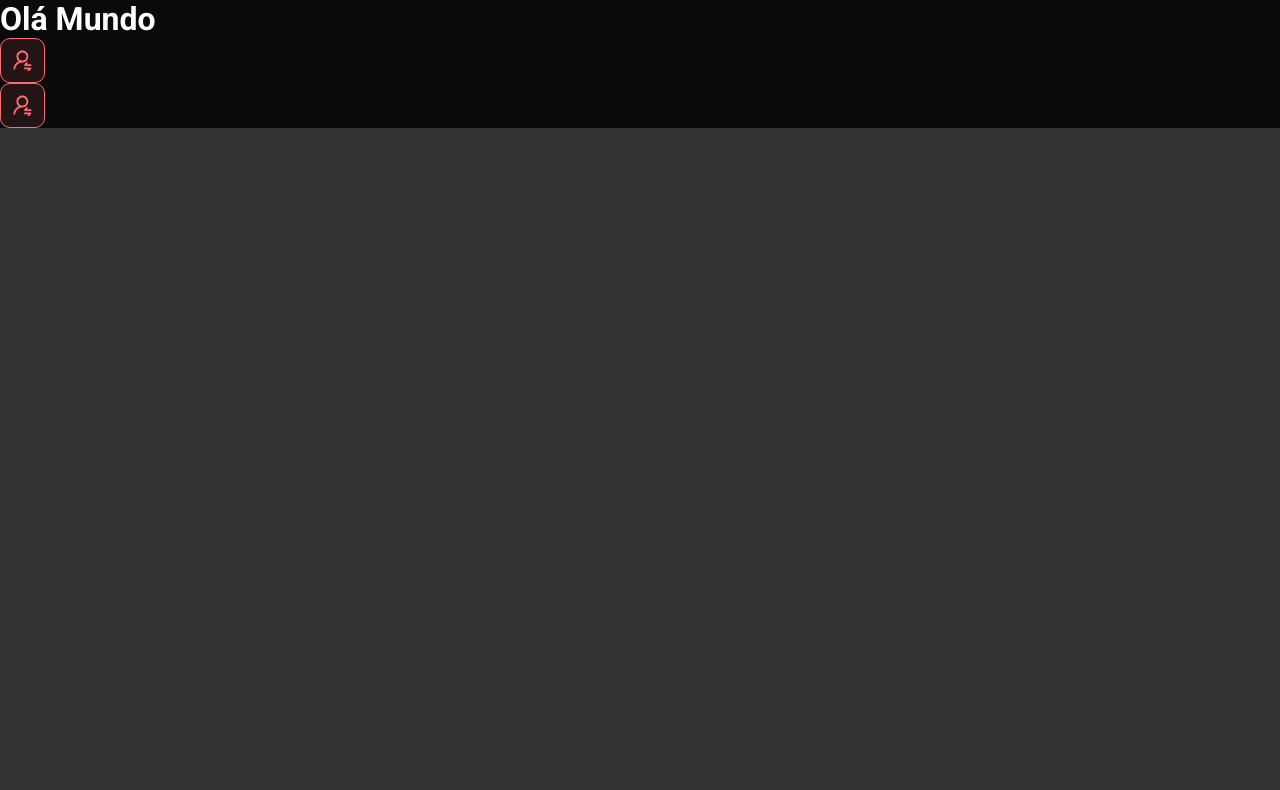
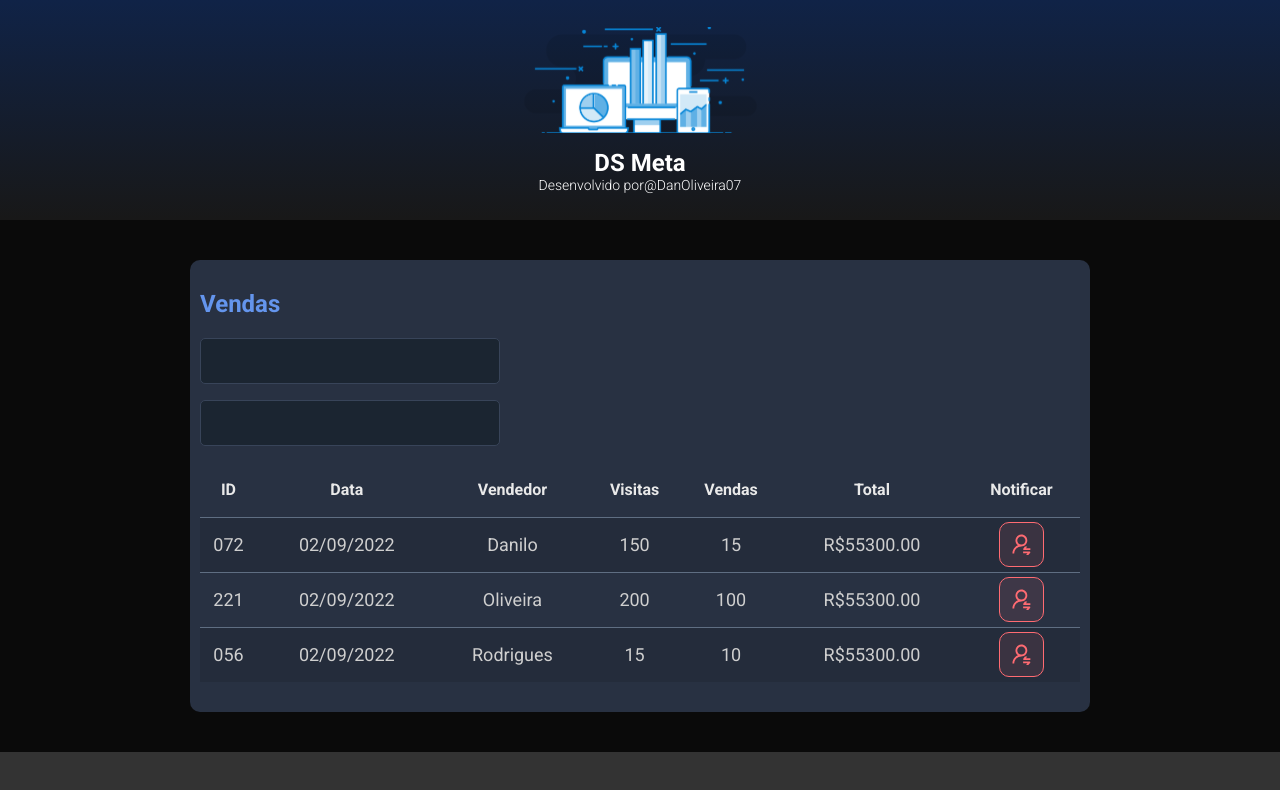
Before and after one commit to DanOliveira07/dsmeta, a React (Vite) app in the folder frontend/: page / in a window 1280 px wide. Shown: the top 790 px of the page. Built offline with nearby package versions, Linux system fonts and the light colour scheme.

Commit message:
Other Components

```diff
--- a/frontend/src/App.tsx
+++ b/frontend/src/App.tsx
@@ -1,11 +1,19 @@
+import Header from "./components/Header"
 import NotificationButton from "./components/notification-button"
+import SalesCard from "./components/SalesCard"
 
 function App() {
   return (
     <>
-      <h1>Olá Mundo</h1>
-      <NotificationButton />
-      <NotificationButton/>
+      <Header />
+      <main>
+        <section id="sales">
+          <div className="dsmeta-container">
+            <SalesCard/>
+          </div>
+        </section>
+      </main>
+
     </>
   )
 }
--- /dev/null
+++ b/frontend/src/components/Header/index.tsx
@@ -0,0 +1,17 @@
+import logo from '../../assets/img/logo.svg'
+import './styles.css'
+function Header() {
+    return (
+        <header>
+            <div className="dsmeta-logo-container">
+                <img src={logo} alt="" />
+                <h1>DS Meta</h1>
+                <p>Desenvolvido por
+                    <a href="https://github.com/DanOliveira07">@DanOliveira07</a>
+                </p>
+            </div>
+        </header>
+    )
+}
+
+export default Header
--- /dev/null
+++ b/frontend/src/components/Header/styles.css
@@ -0,0 +1,33 @@
+header {
+    height: 220px;
+    background: linear-gradient(180deg, #102347 0%, #181818 100%);
+    display: flex;
+    align-items: center;
+    justify-content: center;
+}
+
+
+.dsmeta-logo-container {
+    display: flex;
+    flex-direction: column;
+    align-items: center;
+
+
+}
+
+.dsmeta-logo-container img {
+    width: 235px;
+    height: 106.07px;
+    left: 43px;
+    top: 28px;
+}
+
+.dsmeta-logo-container h1 {
+    margin-top: 15px;
+    font-size: 24px;
+}
+
+.dsmeta-logo-container p {
+    font-size: 14px;
+    font-weight: 300;
+}
--- /dev/null
+++ b/frontend/src/components/SalesCard/index.tsx
@@ -0,0 +1,81 @@
+import NotificationButton from '../notification-button'
+import './styles.css'
+
+function SalesCard() {
+    return (
+        <div className="dsmeta-card">
+                    <h2 className="dsmeta-sales-title">Vendas</h2>
+
+                    <div>
+                        <div className="dsmeta-form-control-container">
+                            <input className="dsmeta-form-control" type="text"/>
+                        </div>
+                        <div className="dsmeta-form-control-container">
+                            <input className="dsmeta-form-control" type="text"/>
+                        </div>
+                    </div>
+                    <div>
+
+                        <table className="dsmeta-format-table">
+                            <thead className="dsmeta-format-table-head">
+                                <tr>
+                                    <th className="show992">ID</th>
+                                    <th className="show576">Data</th>
+                                    <th>Vendedor</th>
+                                    <th className="show992">Visitas</th>
+                                    <th className="show992">Vendas</th>
+                                    <th>Total</th>
+                                    <th>Notificar</th>
+                                </tr>
+                            </thead>
+                            <tbody>
+                                <tr>
+                                    <td className="show992">072</td>
+                                    <td className="show576">02/09/2022</td>
+                                    <td>Danilo</td>
+                                    <td className="show992">150</td>
+                                    <td className="show992">15</td>
+                                    <td>R$55300.00</td>
+                                    <td>
+                                        <div className="dsmeta-btn-container">
+                                            <NotificationButton/>
+                                        </div>
+
+                                    </td>
+                                </tr>
+                                <tr>
+                                    <td className="show992">221</td>
+                                    <td className="show576">02/09/2022</td>
+                                    <td>Oliveira</td>
+                                    <td className="show992">200</td>
+                                    <td className="show992">100</td>
+                                    <td>R$55300.00</td>
+                                    <td>
+                                        <div className="dsmeta-btn-container">
+                                            <NotificationButton/>
+                                        </div>
+
+                                    </td>
+                                </tr>
+                                <tr>
+                                    <td className="show992">056</td>
+                                    <td className="show576">02/09/2022</td>
+                                    <td>Rodrigues</td>
+                                    <td className="show992">15</td>
+                                    <td className="show992">10</td>
+                                    <td>R$55300.00</td>
+                                    <td>
+                                        <div className="dsmeta-btn-container">
+                                            <NotificationButton/>
+                                        </div>
+
+                                    </td>
+                                </tr>
+                            </tbody>
+                        </table>
+                    </div>
+                </div>
+    )
+}
+
+export default SalesCard
--- /dev/null
+++ b/frontend/src/components/SalesCard/styles.css
@@ -0,0 +1,104 @@
+.dsmeta-card {
+    background-color: #283142;
+    border-radius: 10px;
+    padding: 30px 10px;
+
+}
+
+
+.dsmeta-sales-title {
+    color: cornflowerblue;
+    font-size: 24px;
+    margin-bottom: 20px;
+}
+
+.dsmeta-form-control {
+    width: 100%;
+    height: 46px;
+    background-color: #1B2531;
+    border: 1px solid #384459;
+    border-radius: 5px;
+    color: #9AAABE;
+    padding: 0px 20px;
+    font-size: 18px;
+}
+
+.dsmeta-form-control-container {
+    margin-bottom: 16px;
+    max-width: 300px;
+}
+
+.dsmeta-format-table {
+    width: 100%;
+    border-spacing: 0;
+    border-collapse: collapse;
+}
+
+.dsmeta-format-table thead {
+    font-weight: 700;
+    font-size: 16px;
+    height: 55px;
+    width: 280px;
+    color: #E9E9E9;
+
+}
+
+.dsmeta-format-table tbody {
+    font-size: 14px;
+    font-weight: 400;
+    color: #CFCFCF;
+    text-align: center;
+
+}
+
+.dsmeta-format-table tbody tr {
+    height: 74px;
+    border-top: 1px solid #5F6E82;
+}
+
+.dsmeta-format-table tbody tr:hover>td {
+    background-color: #384459;
+
+}
+
+.dsmeta-format-table tbody tr:nth-child(odd) {
+    background-color: #242C3B;
+
+}
+
+.dsmeta-btn-container {
+    display: flex;
+    justify-content: center;
+}
+
+.show576 {
+    display: none;
+}
+
+@media (min-width: 576px) {
+    .show576 {
+        display: table-cell;
+    }
+
+    .dsmeta-card {
+        padding: 35px;
+    }
+
+    .dsmeta-format-table tbody tr {
+        height: 55px;
+    }
+
+    .dsmeta-format-table tbody {
+        font-size: 18px;
+    }
+}
+
+.show992 {
+    display: none;
+}
+
+@media (min-width: 992px) {
+    .show992 {
+        display: table-cell;
+    }
+}
--- a/frontend/src/components/notification-button/index.tsx
+++ b/frontend/src/components/notification-button/index.tsx
@@ -1,5 +1,5 @@
 import icon from "../../assets/img/notification-icon.svg"
-import styles from './styles.css'
+import './styles.css'
 function NotificationButton() {
     return (
 
--- a/frontend/src/components/notification-button/styles.css
+++ b/frontend/src/components/notification-button/styles.css
@@ -1,4 +1,4 @@
-.dsmeta-red-btn {
+.dsmeta-red-btn{
     width: 45px;
     height: 45px;
     background: rgba(255, 107, 114, 0.1);
--- a/frontend/src/index.css
+++ b/frontend/src/index.css
@@ -21,39 +21,6 @@ a:visited {
     text-decoration: none;
 }
 
-header {
-    height: 220px;
-    background: linear-gradient(180deg, #102347 0%, #181818 100%);
-    display: flex;
-    align-items: center;
-    justify-content: center;
-}
-
-
-.dsmeta-logo-container {
-    display: flex;
-    flex-direction: column;
-    align-items: center;
-
-
-}
-
-.dsmeta-logo-container img {
-    width: 235px;
-    height: 106.07px;
-    left: 43px;
-    top: 28px;
-}
-
-.dsmeta-logo-container h1 {
-    margin-top: 15px;
-    font-size: 24px;
-}
-
-.dsmeta-logo-container p {
-    font-size: 14px;
-    font-weight: 300;
-}
 
 .dsmeta-card {
     background-color: #283142;
@@ -71,116 +38,3 @@ header {
 #sales {
     padding: 40px 10px;
 }
-
-.dsmeta-sales-title {
-    color: cornflowerblue;
-    font-size: 24px;
-    margin-bottom: 20px;
-}
-
-.dsmeta-form-control {
-    width: 100%;
-    height: 46px;
-    background-color: #1B2531;
-    border: 1px solid #384459;
-    border-radius: 5px;
-    color: #9AAABE;
-    padding: 0px 20px;
-    font-size: 18px;
-}
-
-.dsmeta-form-control-container {
-    margin-bottom: 16px;
-    max-width: 300px;
-}
-
-.dsmeta-format-table {
-    width: 100%;
-    border-spacing: 0;
-    border-collapse: collapse;
-}
-
-.dsmeta-format-table thead {
-    font-weight: 700;
-    font-size: 16px;
-    height: 55px;
-    width: 280px;
-    color: #E9E9E9;
-
-}
-
-.dsmeta-format-table tbody {
-    font-size: 14px;
-    font-weight: 400;
-    color: #CFCFCF;
-    text-align: center;
-
-}
-
-.dsmeta-format-table tbody tr {
-    height: 74px;
-    border-top: 1px solid #5F6E82;
-}
-
-.dsmeta-format-table tbody tr:hover>td {
-    background-color: #384459;
-
-}
-
-.dsmeta-format-table tbody tr:nth-child(odd) {
-    background-color: #242C3B;
-
-}
-
-.dsmeta-red-btn {
-    width: 45px;
-    height: 45px;
-    background: rgba(255, 107, 114, 0.1);
-    border: 1px solid #FF6B72;
-    border-radius: 10px;
-    display: flex;
-    align-items: center;
-    justify-content: center;
-    cursor: pointer;
-}
-
-.dsmeta-red-btn img {
-    width: 19px;
-    height: 21px;
-}
-
-.dsmeta-btn-container {
-    display: flex;
-    justify-content: center;
-}
-
-.show576 {
-    display: none;
-}
-
-@media (min-width: 576px) {
-    .show576 {
-        display: table-cell;
-    }
-
-    .dsmeta-card {
-        padding: 35px;
-    }
-
-    .dsmeta-format-table tbody tr {
-        height: 55px;
-    }
-    .dsmeta-format-table tbody{
-        font-size: 18px;
-    }
-}
-
-.show992 {
-    display: none;
-}
-
-@media (min-width: 992px) {
-    .show992 {
-        display: table-cell;
-    }
-}
```
